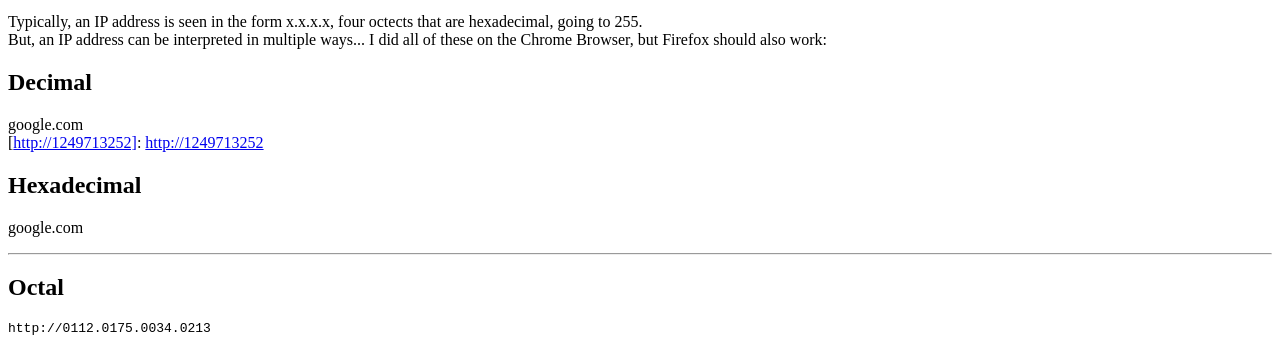
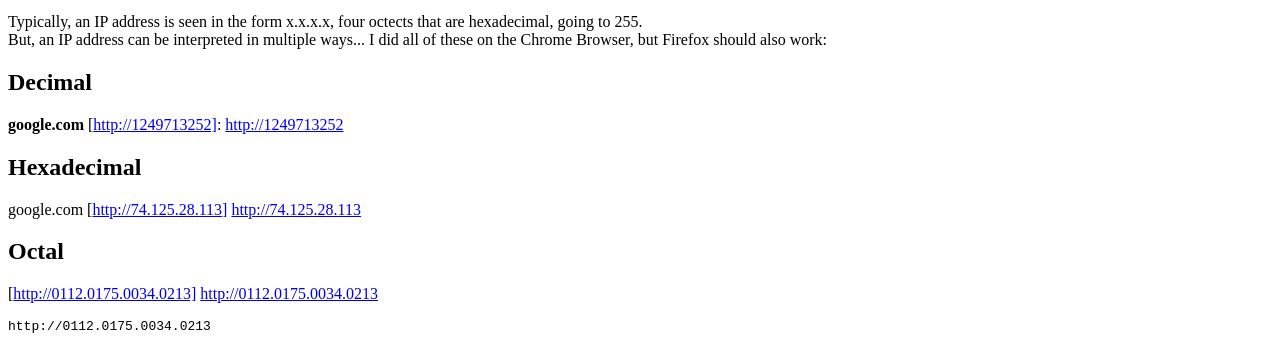
Before and after one commit to gu-app-club/blog, a Gatsby site: page /IP-encodings in a window 1280 px wide. Shown: the part 101-448 px from the top of the page. Built offline with nearby package versions, Linux system fonts and the light colour scheme; Gatsby itself is replaced by a stand-in of ours; some packages are replaced by stand-ins of ours; code samples lack their colours.

Commit message:
Update IP-encodings.md

````diff
--- a/src/posts/IP-encodings.md
+++ b/src/posts/IP-encodings.md
@@ -11,16 +11,18 @@ But, an IP address can be interpreted in multiple ways...
 I did all of these on the Chrome Browser, but Firefox should also work:
 
 ## Decimal
-google.com
+<b> google.com </b>
 [http://1249713252]: http://1249713252
 
 
 ## Hexadecimal
 google.com
-*****
+[http://74.125.28.113] http://74.125.28.113
 
 
 ## Octal
+
+[http://0112.0175.0034.0213] http://0112.0175.0034.0213
 ```google.com
 http://0112.0175.0034.0213
 ```
````
